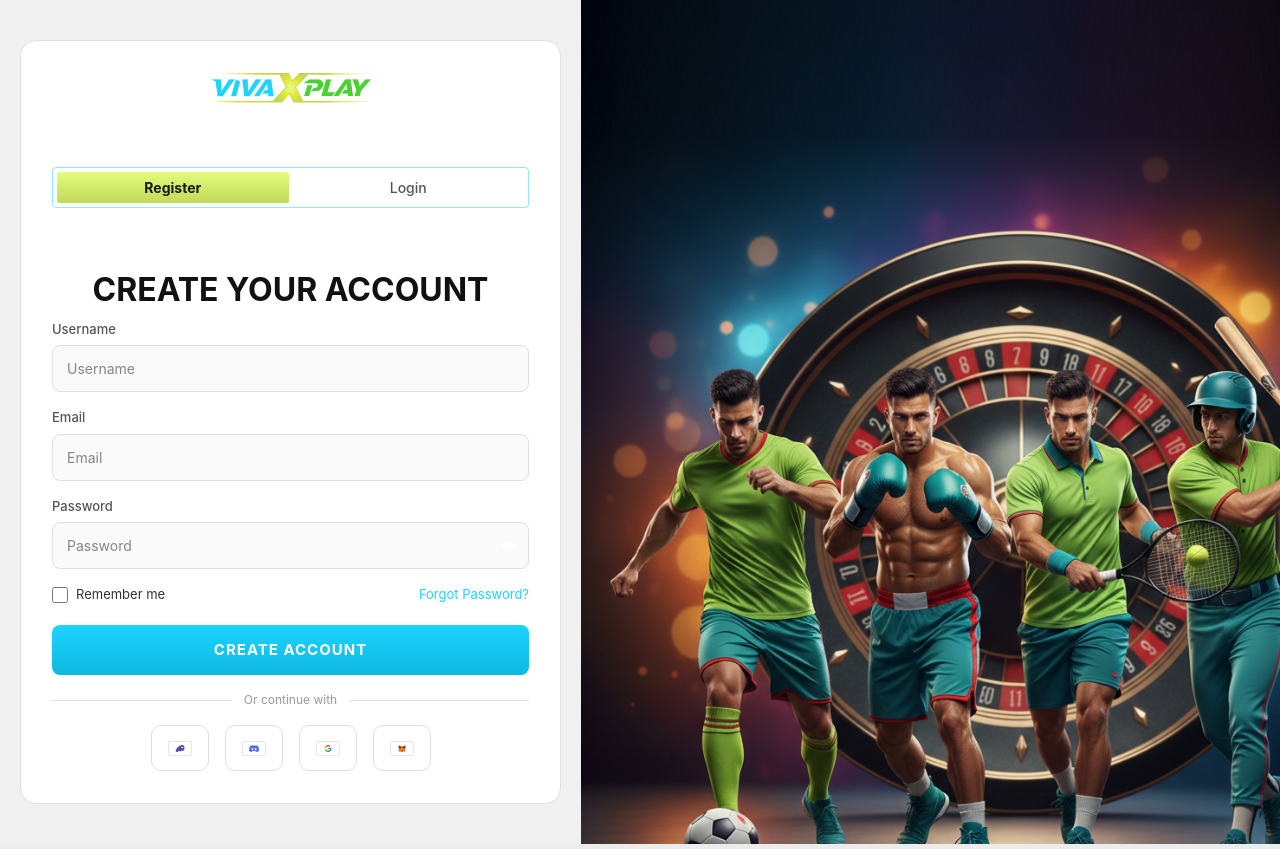
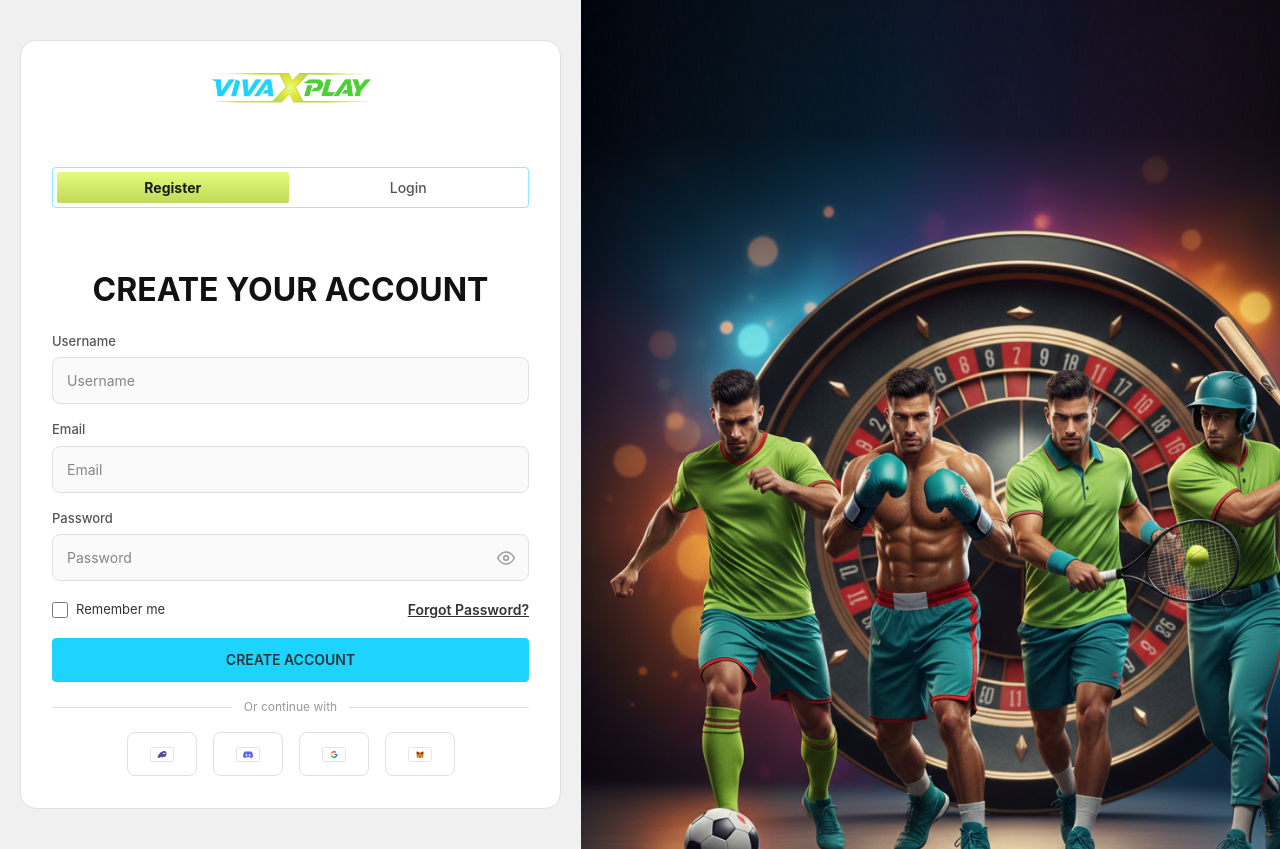
Before and after one commit to bhawna-thoughtwin/Vivaxplay, a React (Vite) app: page /register in a window 1280 px wide. Built offline with nearby package versions, Linux system fonts and the light colour scheme.

Commit message:
feat: implement ScrollToTop component and enhance UI for Login and Register pages

```diff
--- a/src/App.jsx
+++ b/src/App.jsx
@@ -1,4 +1,5 @@
-import { BrowserRouter, Routes, Route } from 'react-router-dom';
+import { BrowserRouter, Routes, Route, useLocation } from 'react-router-dom';
+import { useEffect } from 'react';
 import { AppProvider } from './context/AppContext';
 import MainLayout from './components/layout/MainLayout';
 
@@ -20,9 +21,16 @@ import TermsAndConditions from './pages/about/TermsAndConditions';
 import LoginPage from './pages/LoginPage';
 import RegisterPage from './pages/RegisterPage';
 
+function ScrollToTop() {
+  const { pathname } = useLocation();
+  useEffect(() => { window.scrollTo(0, 0); }, [pathname]);
+  return null;
+}
+
 function App() {
   return (
     <BrowserRouter>
+      <ScrollToTop />
       <AppProvider>
         <Routes>
 
--- a/src/components/home/FreeSpinBonus.jsx
+++ b/src/components/home/FreeSpinBonus.jsx
@@ -28,8 +28,8 @@ const styles = {
     width: '1189px',
     maxWidth: '100%',
     marginBottom: '16px',
-    /* extra top padding so the overflowing image has room */
-    paddingTop: '60px',
+    marginTop: '0px',
+    paddingTop: '0px',
     boxSizing: 'border-box',
     position: 'relative',
   },
@@ -67,38 +67,48 @@ image: {
     top: '59px',
     left: '567px',
     width: '503px',
+    height: '121.41px',
     display: 'flex',
     flexDirection: 'column',
     gap: '32.41px',
     zIndex: 1,
+    overflow: 'visible',
   },
 
   title: {
-    fontFamily: '-apple-system, BlinkMacSystemFont, "SF Pro Display", "SF Pro", "Helvetica Neue", sans-serif',
+    fontFamily: '"SF Pro", -apple-system, BlinkMacSystemFont, "SF Pro Display", "Helvetica Neue", sans-serif',
     fontSize: '72.03px',
     fontWeight: '510',
+    fontStyle: 'normal',
     color: '#131313',
     margin: 0,
     padding: 0,
     border: 'none',
-    lineHeight: '48.02px',
+    lineHeight: '1',
+    letterSpacing: '0',
+    whiteSpace: 'nowrap',
   },
 
   subtitle: {
-    fontFamily: '-apple-system, BlinkMacSystemFont, "SF Pro Display", "SF Pro", "Helvetica Neue", sans-serif',
+    fontFamily: '"SF Pro", -apple-system, BlinkMacSystemFont, "SF Pro Display", "Helvetica Neue", sans-serif',
     fontSize: '33.69px',
     fontWeight: '274',
-    color: '#ffffff',
+    fontStyle: 'normal',
+    color: '#131313',
     margin: 0,
     lineHeight: '39.14px',
+    letterSpacing: '0',
     textAlign: 'center',
+    whiteSpace: 'nowrap',
   },
 
   highlight: {
-    fontWeight: '590',
+    fontWeight: '274',
     fontSize: '33.69px',
     lineHeight: '39.14px',
-    color: '#ffffff',
+    letterSpacing: '0',
+    color: '#131313',
+    whiteSpace: 'nowrap',
   },
 };
 
--- a/src/components/home/LiveBetting.jsx
+++ b/src/components/home/LiveBetting.jsx
@@ -51,6 +51,8 @@ const styles = {
     overflowX: 'auto',
     width: '1240px',
     maxWidth: '100%',
+    scrollbarWidth: 'none',
+    msOverflowStyle: 'none',
   },
   dots: {
     display: 'flex',
--- a/src/components/home/SportsBetting.jsx
+++ b/src/components/home/SportsBetting.jsx
@@ -173,6 +173,8 @@ const styles = {
     gap: '12px',
     flexWrap: 'nowrap',
     overflowX: 'auto',
+    scrollbarWidth: 'none',
+    msOverflowStyle: 'none',
   },
 };
 
--- a/src/components/layout/Sidebar.jsx
+++ b/src/components/layout/Sidebar.jsx
@@ -62,6 +62,7 @@ const LiveBadge = () => (
 const Sidebar = () => {
   const { sidebarOpen } = useApp();
   const [expanded, setExpanded] = useState({});
+  const [activeSubItem, setActiveSubItem] = useState(null);
   const navigate = useNavigate();
 
   if (!sidebarOpen) return null;
@@ -117,8 +118,14 @@ const Sidebar = () => {
                 {item.children.map((child) => (
                   <button
                     key={child.label}
-                    style={styles.submenuItem}
-                    onClick={() => navigate(child.path)}
+                    style={{
+                      ...styles.submenuItem,
+                      ...(activeSubItem === child.label ? styles.submenuItemActive : {}),
+                    }}
+                    onClick={() => {
+                      setActiveSubItem(child.label);
+                      navigate(child.path);
+                    }}
                   >
                     {child.label}
                   </button>
@@ -261,6 +268,13 @@ const styles = {
     padding: '7px 0',
     lineHeight: 1.4,
   },
+  submenuItemActive: {
+    backgroundColor: '#1cd4ff',
+    color: '#ffffff',
+    fontWeight: '600',
+    borderRadius: '6px',
+    padding: '7px 10px',
+  },
 };
 
 export default Sidebar;
--- a/src/pages/LoginPage.jsx
+++ b/src/pages/LoginPage.jsx
@@ -77,7 +77,18 @@ const LoginPage = () => {
                         style={styles.eyeBtn}
                         onClick={() => setShowPassword(p => !p)}
                       >
-                        {showPassword ? '🙈' : '👁'}
+                        {showPassword ? (
+                          <svg width="18" height="18" viewBox="0 0 24 24" fill="none" stroke="#999" strokeWidth="2" strokeLinecap="round" strokeLinejoin="round">
+                            <path d="M17.94 17.94A10.07 10.07 0 0 1 12 20c-7 0-11-8-11-8a18.45 18.45 0 0 1 5.06-5.94"/>
+                            <path d="M9.9 4.24A9.12 9.12 0 0 1 12 4c7 0 11 8 11 8a18.5 18.5 0 0 1-2.16 3.19"/>
+                            <line x1="1" y1="1" x2="23" y2="23"/>
+                          </svg>
+                        ) : (
+                          <svg width="18" height="18" viewBox="0 0 24 24" fill="none" stroke="#999" strokeWidth="2" strokeLinecap="round" strokeLinejoin="round">
+                            <path d="M1 12s4-8 11-8 11 8 11 8-4 8-11 8-11-8-11-8z"/>
+                            <circle cx="12" cy="12" r="3"/>
+                          </svg>
+                        )}
                       </button>
                     </div>
                   </div>
@@ -252,7 +263,7 @@ const styles = {
     display: 'flex',
     flexDirection: 'column',
     alignItems: 'center',
-    gap: '20px',
+    gap: '32px',
   },
 
   heading: {
@@ -323,12 +334,15 @@ const styles = {
 
   eyeBtn: {
     position: 'absolute',
-    right: '12px',
+    right: '14px',
     background: 'none',
     border: 'none',
     cursor: 'pointer',
-    fontSize: '16px',
     padding: 0,
+    display: 'flex',
+    alignItems: 'center',
+    justifyContent: 'center',
+    lineHeight: 0,
   },
 
   rememberRow: {
@@ -361,25 +375,43 @@ const styles = {
     background: 'none',
     border: 'none',
     cursor: 'pointer',
-    fontSize: '13px',
-    color: '#1cd4ff',
+    fontSize: '14px',
+    fontWeight: '590',
+    fontStyle: 'normal',
+    color: '#333333',
     fontFamily: '"SF Pro", -apple-system, BlinkMacSystemFont, "SF Pro Display", sans-serif',
+    lineHeight: '25px',
+    letterSpacing: '0',
+    verticalAlign: 'middle',
+    textDecoration: 'underline',
+    textDecorationStyle: 'solid',
     padding: 0,
   },
 
   submitBtn: {
-    width: '100%',
-    padding: '14px',
-    background: 'linear-gradient(180deg, #1cd4ff 0%, #0fb8e0 100%)',
-    border: 'none',
-    borderRadius: '8px',
-    color: '#ffffff',
-    fontSize: '15px',
-    fontWeight: '700',
+    width: '477px',
+    height: '44px',
+    background: '#1CD4FF',
+    border: '1px solid #1CD4FF',
+    borderRadius: '4px',
+    color: '#333333',
+    fontSize: '14px',
+    fontWeight: '590',
+    fontStyle: 'normal',
     cursor: 'pointer',
-    letterSpacing: '1px',
+    letterSpacing: '0',
+    lineHeight: '20px',
+    textTransform: 'uppercase',
     fontFamily: '"SF Pro", -apple-system, BlinkMacSystemFont, "SF Pro Display", sans-serif',
-    marginTop: '4px',
+    paddingTop: '4px',
+    paddingBottom: '4px',
+    paddingLeft: '10px',
+    paddingRight: '10px',
+    gap: '4px',
+    boxSizing: 'border-box',
+    display: 'flex',
+    alignItems: 'center',
+    justifyContent: 'center',
   },
 
   dividerRow: {
@@ -404,18 +436,24 @@ const styles = {
   socialRow: {
     display: 'flex',
     justifyContent: 'center',
+    alignItems: 'center',
     gap: '16px',
+    width: '328px',
+    margin: '0 auto',
   },
 
   socialBtn: {
+    width: '70px',
+    height: '44px',
     background: 'none',
     border: '1px solid #e0e0e0',
-    borderRadius: '10px',
-    padding: '10px 16px',
+    borderRadius: '8px',
     cursor: 'pointer',
     display: 'flex',
     alignItems: 'center',
     justifyContent: 'center',
+    boxSizing: 'border-box',
+    flexShrink: 0,
   },
 
   socialIcon: {
--- a/src/pages/RegisterPage.jsx
+++ b/src/pages/RegisterPage.jsx
@@ -86,7 +86,18 @@ const RegisterPage = () => {
                         style={styles.eyeBtn}
                         onClick={() => setShowPassword(p => !p)}
                       >
-                        {showPassword ? '🙈' : '👁'}
+                        {showPassword ? (
+                          <svg width="18" height="18" viewBox="0 0 24 24" fill="none" stroke="#999" strokeWidth="2" strokeLinecap="round" strokeLinejoin="round">
+                            <path d="M17.94 17.94A10.07 10.07 0 0 1 12 20c-7 0-11-8-11-8a18.45 18.45 0 0 1 5.06-5.94"/>
+                            <path d="M9.9 4.24A9.12 9.12 0 0 1 12 4c7 0 11 8 11 8a18.5 18.5 0 0 1-2.16 3.19"/>
+                            <line x1="1" y1="1" x2="23" y2="23"/>
+                          </svg>
+                        ) : (
+                          <svg width="18" height="18" viewBox="0 0 24 24" fill="none" stroke="#999" strokeWidth="2" strokeLinecap="round" strokeLinejoin="round">
+                            <path d="M1 12s4-8 11-8 11 8 11 8-4 8-11 8-11-8-11-8z"/>
+                            <circle cx="12" cy="12" r="3"/>
+                          </svg>
+                        )}
                       </button>
                     </div>
                   </div>
@@ -260,7 +271,7 @@ const styles = {
     display: 'flex',
     flexDirection: 'column',
     alignItems: 'center',
-    gap: '20px',
+    gap: '32px',
   },
 
   heading: {
@@ -331,12 +342,15 @@ const styles = {
 
   eyeBtn: {
     position: 'absolute',
-    right: '12px',
+    right: '14px',
     background: 'none',
     border: 'none',
     cursor: 'pointer',
-    fontSize: '16px',
     padding: 0,
+    display: 'flex',
+    alignItems: 'center',
+    justifyContent: 'center',
+    lineHeight: 0,
   },
 
   rememberRow: {
@@ -369,25 +383,43 @@ const styles = {
     background: 'none',
     border: 'none',
     cursor: 'pointer',
-    fontSize: '13px',
-    color: '#1cd4ff',
+    fontSize: '14px',
+    fontWeight: '590',
+    fontStyle: 'normal',
+    color: '#333333',
     fontFamily: '"SF Pro", -apple-system, BlinkMacSystemFont, "SF Pro Display", sans-serif',
+    lineHeight: '25px',
+    letterSpacing: '0',
+    verticalAlign: 'middle',
+    textDecoration: 'underline',
+    textDecorationStyle: 'solid',
     padding: 0,
   },
 
   submitBtn: {
-    width: '100%',
-    padding: '14px',
-    background: 'linear-gradient(180deg, #1cd4ff 0%, #0fb8e0 100%)',
-    border: 'none',
-    borderRadius: '8px',
-    color: '#ffffff',
-    fontSize: '15px',
-    fontWeight: '700',
+    width: '477px',
+    height: '44px',
+    background: '#1CD4FF',
+    border: '1px solid #1CD4FF',
+    borderRadius: '4px',
+    color: '#333333',
+    fontSize: '14px',
+    fontWeight: '590',
+    fontStyle: 'normal',
     cursor: 'pointer',
-    letterSpacing: '1px',
+    letterSpacing: '0',
+    lineHeight: '20px',
+    textTransform: 'uppercase',
     fontFamily: '"SF Pro", -apple-system, BlinkMacSystemFont, "SF Pro Display", sans-serif',
-    marginTop: '4px',
+    paddingTop: '4px',
+    paddingBottom: '4px',
+    paddingLeft: '10px',
+    paddingRight: '10px',
+    gap: '4px',
+    boxSizing: 'border-box',
+    display: 'flex',
+    alignItems: 'center',
+    justifyContent: 'center',
   },
 
   dividerRow: {
@@ -412,18 +444,24 @@ const styles = {
   socialRow: {
     display: 'flex',
     justifyContent: 'center',
+    alignItems: 'center',
     gap: '16px',
+    width: '328px',
+    margin: '0 auto',
   },
 
   socialBtn: {
+    width: '70px',
+    height: '44px',
     background: 'none',
     border: '1px solid #e0e0e0',
-    borderRadius: '10px',
-    padding: '10px 16px',
+    borderRadius: '8px',
     cursor: 'pointer',
     display: 'flex',
     alignItems: 'center',
     justifyContent: 'center',
+    boxSizing: 'border-box',
+    flexShrink: 0,
   },
 
   socialIcon: {
```
